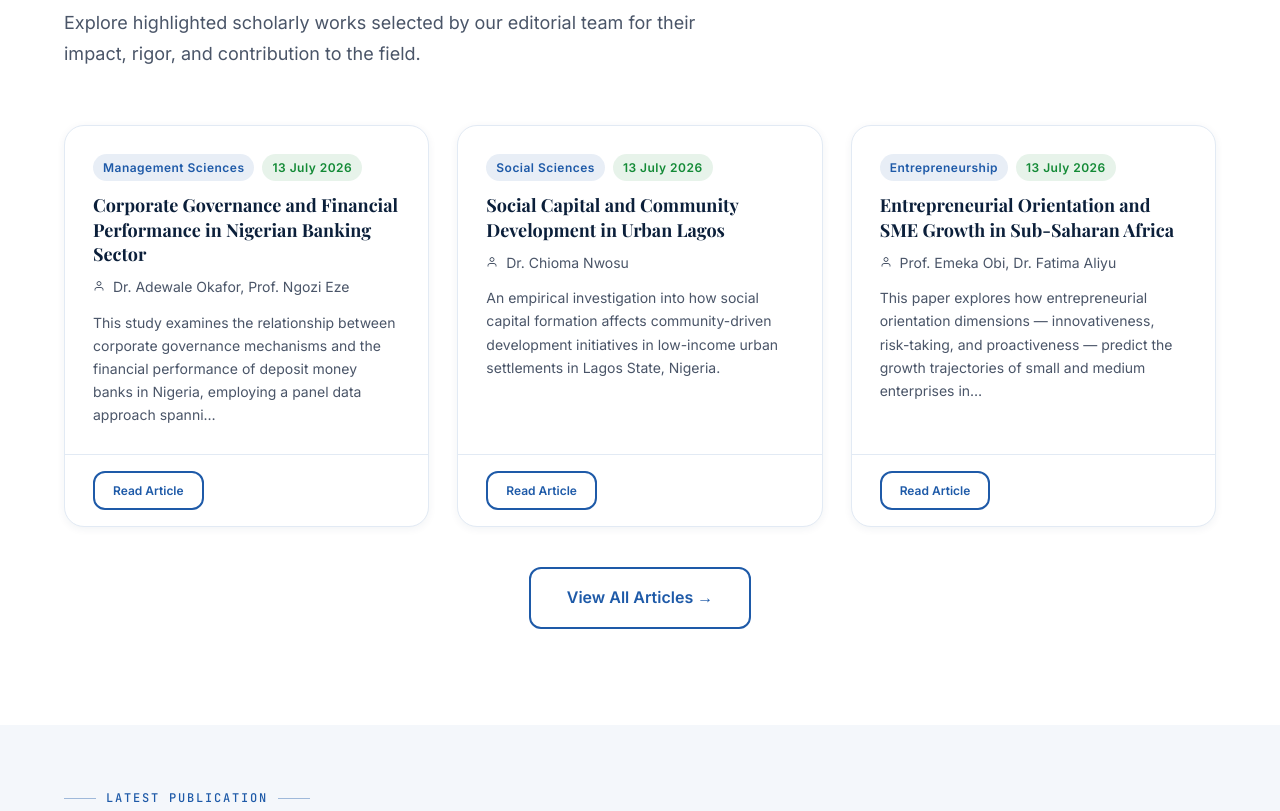
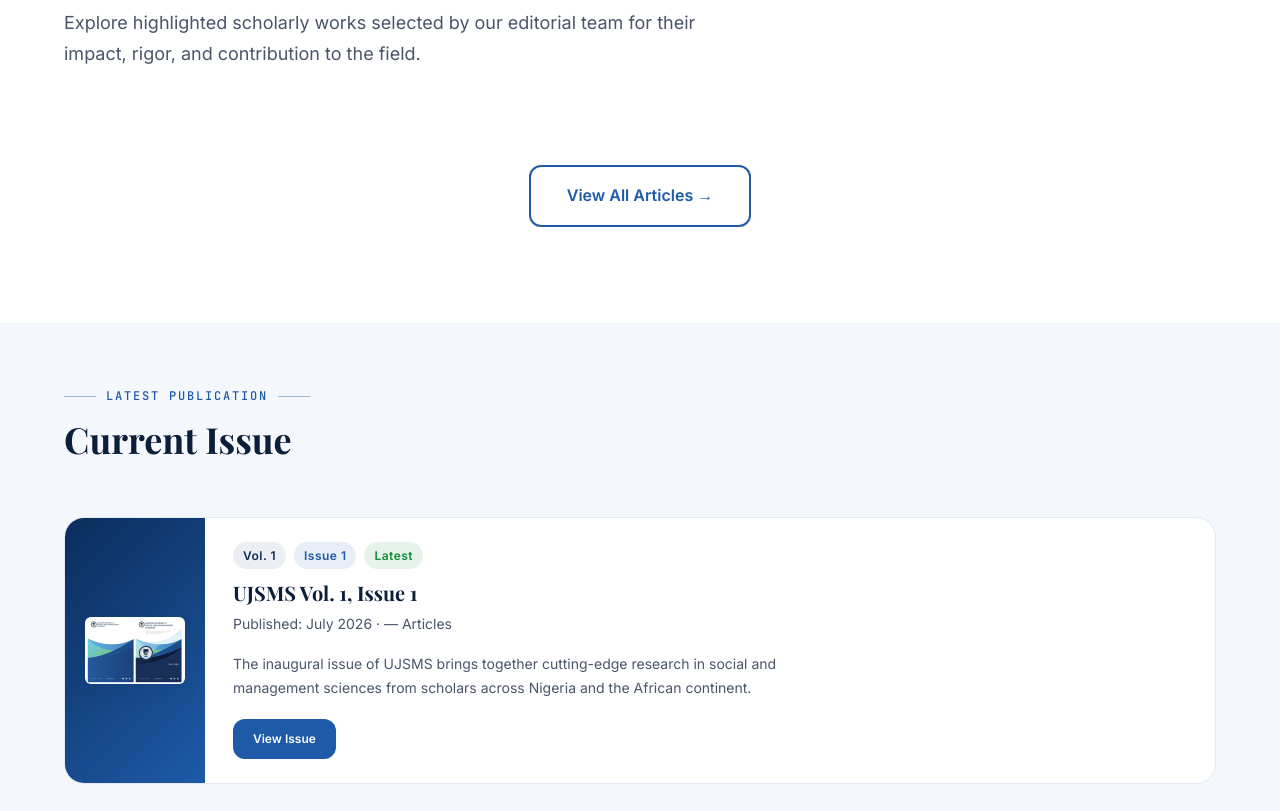
Before and after one commit to richyabe/unilesa-journal, a plain HTML site: page index.html in a window 1280 px wide. Shown: the part 1360-2171 px from the top of the page. Drawn offline with nearby package versions, Linux system fonts and the light colour scheme; no server answers.

Commit message:
Update index.html

```diff
--- a/index.html
+++ b/index.html
@@ -332,21 +332,21 @@ function renderIssueCard(issue) {
 // Fallback content when Supabase is not configured yet
 function getFallbackArticles(count = 3) {
   const samples = [
-    { id:'1', title:'Corporate Governance and Financial Performance in Nigerian Banking Sector', authors:['Dr. Adewale Okafor','Prof. Ngozi Eze'], abstract:'This study examines the relationship between corporate governance mechanisms and the financial performance of deposit money banks in Nigeria, employing a panel data approach spanning 2015–2024.', category:'Management Sciences', created_at: new Date().toISOString(), featured: true },
-    { id:'2', title:'Social Capital and Community Development in Urban Lagos', authors:['Dr. Chioma Nwosu'], abstract:'An empirical investigation into how social capital formation affects community-driven development initiatives in low-income urban settlements in Lagos State, Nigeria.', category:'Social Sciences', created_at: new Date().toISOString(), featured: true },
-    { id:'3', title:'Entrepreneurial Orientation and SME Growth in Sub-Saharan Africa', authors:['Prof. Emeka Obi','Dr. Fatima Aliyu'], abstract:'This paper explores how entrepreneurial orientation dimensions — innovativeness, risk-taking, and proactiveness — predict the growth trajectories of small and medium enterprises in Sub-Saharan Africa.', category:'Entrepreneurship', created_at: new Date().toISOString(), featured: true },
-    { id:'4', title:'Digital Transformation in Public Sector Management', authors:['Dr. Kemi Adebayo'], abstract:'A systematic review of digital transformation initiatives in Nigeria\'s public sector, examining implementation challenges, success factors, and implications for service delivery.', category:'Public Administration', created_at: new Date().toISOString() },
-    { id:'5', title:'Microfinance and Poverty Alleviation: Evidence from Rural Nigeria', authors:['Dr. Aminu Bello','Prof. Grace Adesanya'], abstract:'This study evaluates the effectiveness of microfinance institution interventions on poverty alleviation among rural households in Northern Nigeria.', category:'Economics', created_at: new Date().toISOString() },
-    { id:'6', title:'Organizational Culture and Employee Retention in Nigerian Universities', authors:['Dr. Taiwo Ogundele'], abstract:'Examining how organizational culture dimensions predict employee retention outcomes in selected Nigerian federal universities, with implications for human resource management.', category:'Human Resources', created_at: new Date().toISOString() },
+    // { id:'1', title:'Corporate Governance and Financial Performance in Nigerian Banking Sector', authors:['Dr. Adewale Okafor','Prof. Ngozi Eze'], abstract:'This study examines the relationship between corporate governance mechanisms and the financial performance of deposit money banks in Nigeria, employing a panel data approach spanning 2015–2024.', category:'Management Sciences', created_at: new Date().toISOString(), featured: true },
+    // { id:'2', title:'Social Capital and Community Development in Urban Lagos', authors:['Dr. Chioma Nwosu'], abstract:'An empirical investigation into how social capital formation affects community-driven development initiatives in low-income urban settlements in Lagos State, Nigeria.', category:'Social Sciences', created_at: new Date().toISOString(), featured: true },
+    // { id:'3', title:'Entrepreneurial Orientation and SME Growth in Sub-Saharan Africa', authors:['Prof. Emeka Obi','Dr. Fatima Aliyu'], abstract:'This paper explores how entrepreneurial orientation dimensions — innovativeness, risk-taking, and proactiveness — predict the growth trajectories of small and medium enterprises in Sub-Saharan Africa.', category:'Entrepreneurship', created_at: new Date().toISOString(), featured: true },
+    // { id:'4', title:'Digital Transformation in Public Sector Management', authors:['Dr. Kemi Adebayo'], abstract:'A systematic review of digital transformation initiatives in Nigeria\'s public sector, examining implementation challenges, success factors, and implications for service delivery.', category:'Public Administration', created_at: new Date().toISOString() },
+    // { id:'5', title:'Microfinance and Poverty Alleviation: Evidence from Rural Nigeria', authors:['Dr. Aminu Bello','Prof. Grace Adesanya'], abstract:'This study evaluates the effectiveness of microfinance institution interventions on poverty alleviation among rural households in Northern Nigeria.', category:'Economics', created_at: new Date().toISOString() },
+    // { id:'6', title:'Organizational Culture and Employee Retention in Nigerian Universities', authors:['Dr. Taiwo Ogundele'], abstract:'Examining how organizational culture dimensions predict employee retention outcomes in selected Nigerian federal universities, with implications for human resource management.', category:'Human Resources', created_at: new Date().toISOString() },
   ];
   return samples.slice(0, count);
 }
 
 function getFallbackAnnouncements() {
   return [
-    { id:'1', type:'call-for-papers', title:'Call for Papers — Vol. 1, Issue 2', body:'We invite submission of original research articles for the upcoming issue. Deadline: September 30, 2026.', created_at: new Date().toISOString() },
-    { id:'2', type:'news', title:'UJSMS Now Indexed on African Journals Online', body:'We are delighted to announce that UJSMS has been accepted for indexing on AJOL (African Journals OnLine).', created_at: new Date().toISOString() },
-    { id:'3', type:'event', title:'International Conference on Social Sciences 2026', body:'UJSMS is proud to sponsor the upcoming ICSS 2026 conference in Abuja. Submit your extended abstracts by August 15.', created_at: new Date().toISOString() },
+    // { id:'1', type:'call-for-papers', title:'Call for Papers — Vol. 1, Issue 2', body:'We invite submission of original research articles for the upcoming issue. Deadline: September 30, 2026.', created_at: new Date().toISOString() },
+    // { id:'2', type:'news', title:'UJSMS Now Indexed on African Journals Online', body:'We are delighted to announce that UJSMS has been accepted for indexing on AJOL (African Journals OnLine).', created_at: new Date().toISOString() },
+    // { id:'3', type:'event', title:'International Conference on Social Sciences 2026', body:'UJSMS is proud to sponsor the upcoming ICSS 2026 conference in Abuja. Submit your extended abstracts by August 15.', created_at: new Date().toISOString() },
   ];
 }
 </script>
```
